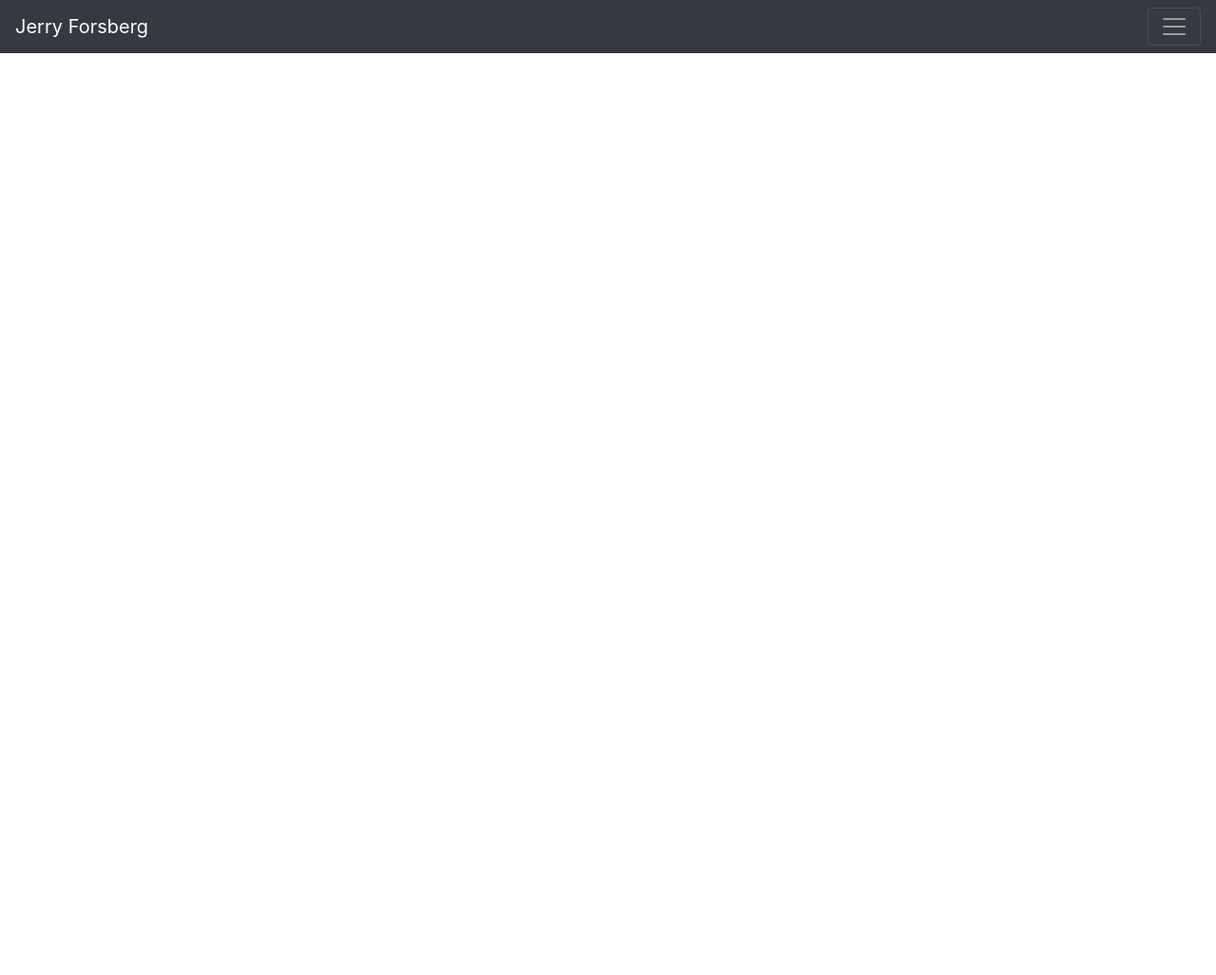
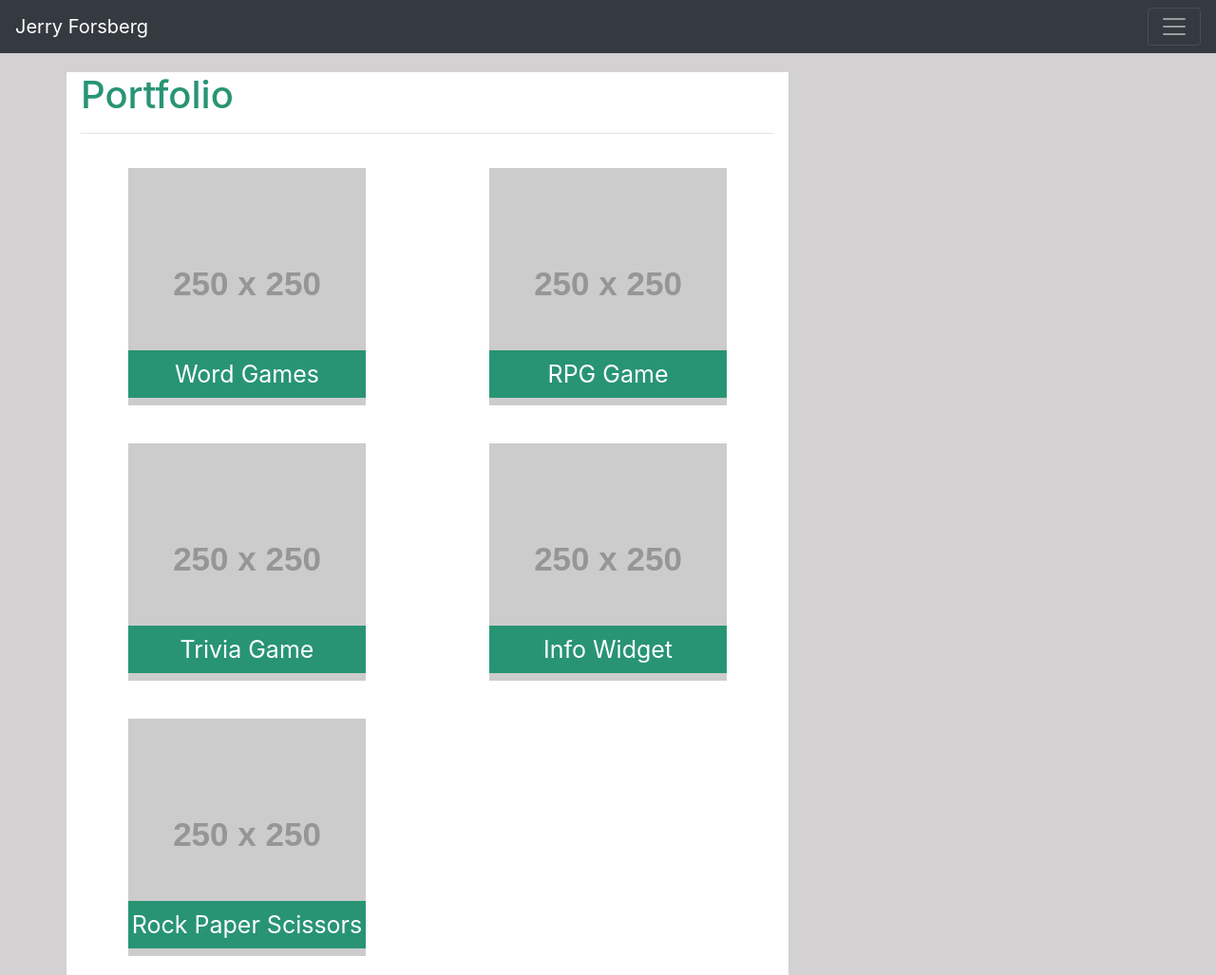
Before and after one commit to JerryForsberg/Portfolio, a plain HTML site: page portfolio.html in a window 1280 px wide. Shown: the whole page at 95% size. Before the commit the page ends 800 px from the top, so only its background shows below. Drawn offline with nearby package versions, Linux system fonts and the light colour scheme; placeholder pictures from the web are drawn by us.

Commit message:
complete html and css along with readme

```diff
--- a/Homework2.css
+++ b/Homework2.css
@@ -0,0 +1,56 @@
+/* Set the background color of the page to a light grey */
+Body{
+    padding: 0;
+    margin: 0;
+    background: #d3d1d1;
+}
+/*Set the background color of the body sections to white*/
+#portfolio-body{
+    background-color: white;
+}
+/*Set the background color of the body sections to white*/
+#aboutmebody{
+    background: white;
+}
+/*Set the background color and created a slight top margin from the navbar*/
+main{
+    margin-top: 20px;
+    background: #ffffff;
+}
+/*Changed all header colors to green*/
+h1{
+    color: rgb(40, 148, 115);
+}
+/* Used the following formatting so that the captions would conform in size and location to the photos */
+figcaption{
+    position: absolute;
+    /* bottom: 10%; */
+    /* left: 45%; */
+    top:73%;
+    text-align:center;
+    font-size: 25px;
+    line-height:50px;
+    width:250px;
+    /* transform: translate(-50%, -50%); */
+    background: rgb(40, 148, 115);
+    color: white;
+}
+/*Set the grey background for the containers*/
+.container {
+
+    background: #d3d1d1;
+}
+/*aligned the text in the photo captions to the center*/
+figure{
+    text-align: center;
+}
+/*adjsuted the sizing and margins as well as provided the image for the image placeholders*/
+.image-placeholder {
+    width:250px;
+    height:250px;
+    margin:auto;
+    margin-top: 20px;
+    margin-bottom: 20px;
+
+    background-image: url("https://via.placeholder.com/250");
+}
--- a/portfolio.html
+++ b/portfolio.html
@@ -4,11 +4,10 @@
     <meta charset="UTF-8">
     <meta name="viewport" content="width=device-width, initial-scale=1.0">
     <title>JF Portfolio</title>
+     <!--Linking to boocamp css-->
+    <link rel="stylesheet" href="https://stackpath.bootstrapcdn.com/bootstrap/4.4.1/css/bootstrap.min.css" integrity="sha384-Vkoo8x4CGsO3+Hhxv8T/Q5PaXtkKtu6ug5TOeNV6gBiFeWPGFN9MuhOf23Q9Ifjh" crossorigin="anonymous">
     <!--Linking to external stylesheet Homework2-->
     <link rel="stylesheet" type="text/css" href = "./Homework2.css">
-
-    <!--Linking to boocamp css-->
-    <link rel="stylesheet" href="https://stackpath.bootstrapcdn.com/bootstrap/4.4.1/css/bootstrap.min.css" integrity="sha384-Vkoo8x4CGsO3+Hhxv8T/Q5PaXtkKtu6ug5TOeNV6gBiFeWPGFN9MuhOf23Q9Ifjh" crossorigin="anonymous">
 </head>
 <body>
 
@@ -28,6 +27,61 @@
         </div>
       </nav>
       </nav>
+    <!--Setting the main area of the page in a container-->
+    <main class="container">
+      <!--set all the content into one row for the proper sizing and positioning-->
+      <div class="row">
+      <!--set the id so that it would take on the formatting from css stylesheet homework2-->
+        <div id="portfolio-body" class="col-sm-12 col-md-10 col-lg-8">
+          <!--Setting the Portfolio header-->
+            <h1>Portfolio</h1>
+            <!--Using a line to seperate the header from the content-->
+            <hr>
+            <!--created seperate sections for each row of images.-->
+          <section class="row">
+            <div class="col-sm-6 col-xs-12 figure">
+              <div class="image-placeholder">
+                <figcaption>Word Games</figcaption>
+              </div>
+            </div>
+            <div class="col-sm-6 col-xs-12 figure">
+              <!--The class image placeholder was necessary to be able to include the image in the css file. Repeated for each image-->
+              <div class="image-placeholder">
+                <figcaption>RPG Game</figcaption>
+              </div>
+            </div>
+          </section>
+
+          <section class="row">
+            <div class="col-sm-6 col-xs-12 figure">
+              <div class="image-placeholder">
+                <figcaption>Trivia Game</figcaption>
+              </div>
+            </div>
+            <div class="col-sm-6 col-xs-12 figure">
+              <div class="image-placeholder">
+                <figcaption>Info Widget</figcaption>
+              </div>
+            </div>
+          </section>
+
+          <section class="row">
+            <div class="col-sm-6 col-xs-12 figure">
+              <div class="image-placeholder">
+                <figcaption>Rock Paper Scissors</figcaption>
+              </div>
+            </div>
+          </section>
+        </div>
+      </div>
+    </main>
+
+
+
+
+
+
+
 
 
 
```
Also changed, not shown: contact.html (+51 -3 lines), index.html (+40 -4 lines), About-me.PNG (added), Navbar.PNG (added), 1 other file.
